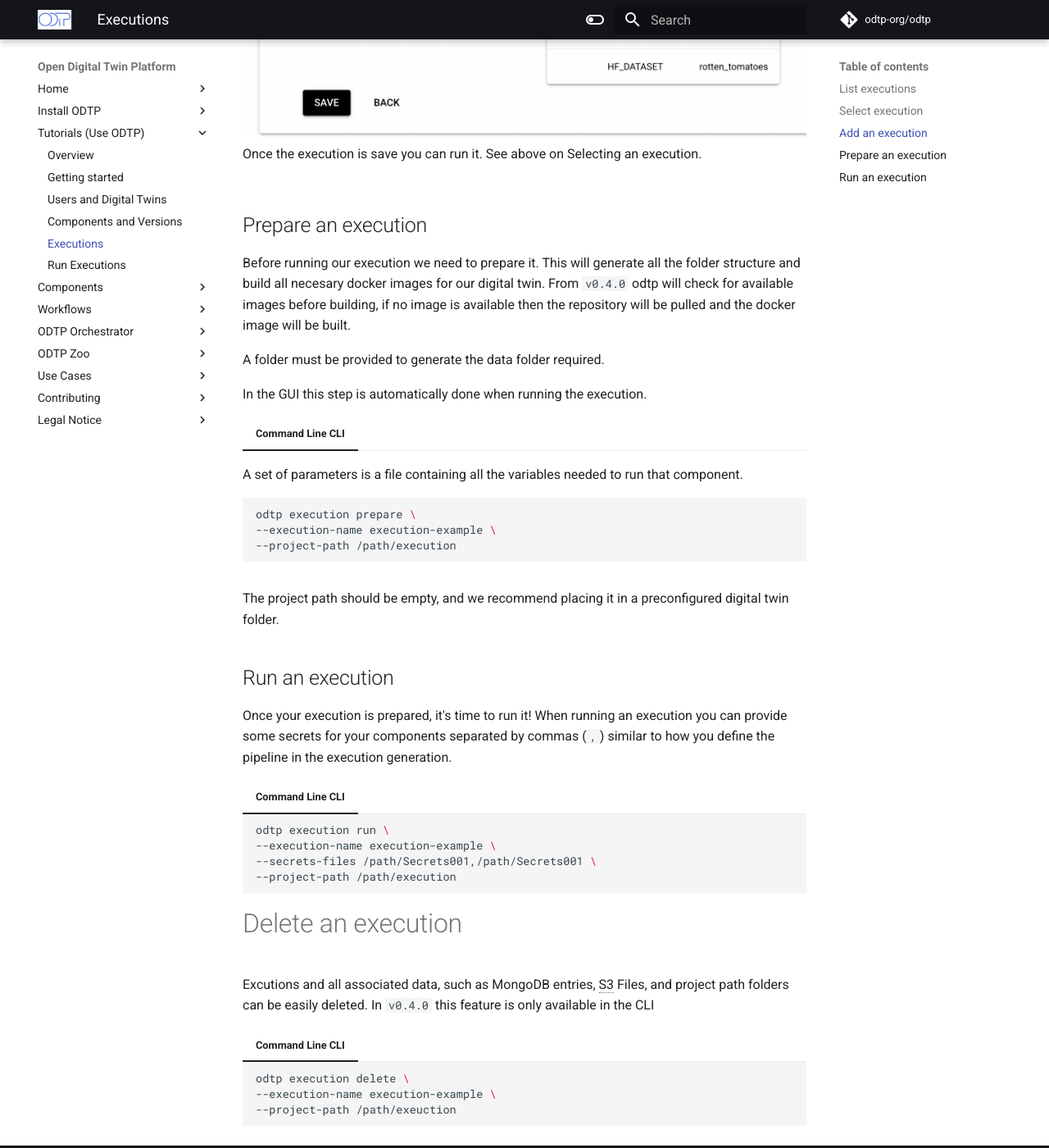
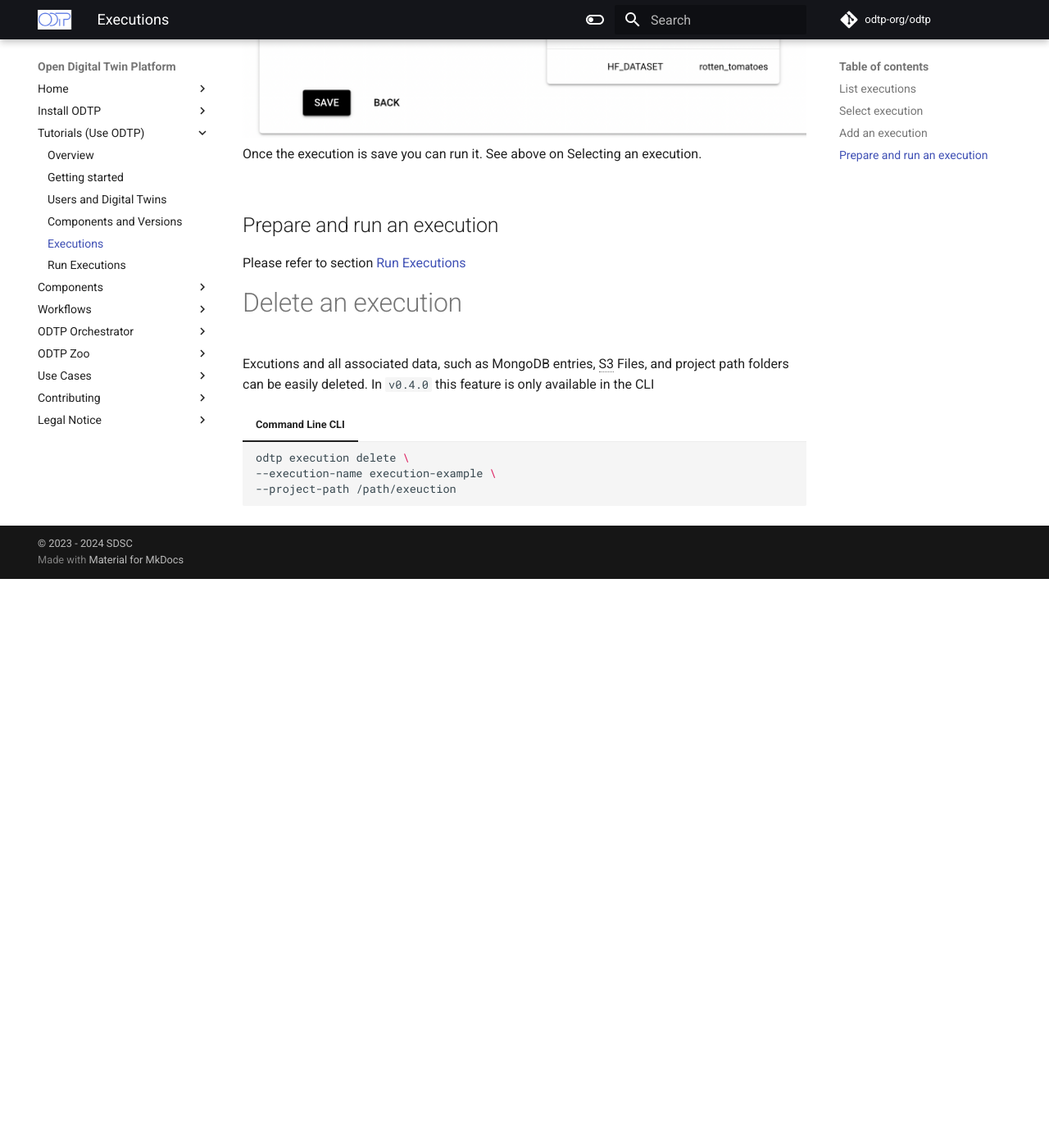
Before and after one commit to odtp-org/odtp-manuals, an MkDocs documentation site: the page built from docs/tutorials/executions.md, in a window 1280 px wide and 1400 px high, scrolled down 7316 px. Shown: the whole window at 82% size. Built offline with MkDocs 1.6.1 and Material for MkDocs 9.7.7, drawn with Linux system fonts in a browser that asks for light colours; a script that is not in the unit is left out; comment, search, counter and statistics services are not loaded; after the commit the page ends 8022 px from its top, so only the background shows below that.

Commit message:
Updated executions and run executions

````diff
--- a/docs/tutorials/executions.md
+++ b/docs/tutorials/executions.md
@@ -130,39 +130,9 @@ These repos help you to setup executions in both CLI and the GUI
     step_ids 65c3ab980c57d37eb076b6bb, 65c3ab980c57d37eb076b6bc
     ```
 
-## Prepare an execution
+## Prepare and run an execution
 
-Before running our execution we need to prepare it. This will generate all the folder structure and build all necesary docker images for our digital twin. From `v0.4.0` odtp will check for available images before building, if no image is available then the repository will be pulled and the docker image will be built.
-
-A folder must be provided to generate the data folder required.
-
-In the GUI this step is automatically done when running the execution.
-
-=== "Command Line CLI"
-
-    A set of parameters is a file containing all the variables needed to run that component.
-
-    ```sh
-    odtp execution prepare \
-    --execution-name execution-example \
-    --project-path /path/execution
-    ```
-
-The project path should be empty, and we recommend placing it in a preconfigured digital twin folder.
-
-## Run an execution
-
-Once your execution is prepared, it's time to run it! When running an execution you can provide some secrets for your components separated by commas (`,`) similar to how you define the pipeline in the execution generation.
-
-=== "Command Line CLI"
-
-    ```sh
-    odtp execution run \
-    --execution-name execution-example \
-    --secrets-files /path/Secrets001,/path/Secrets001 \
-    --project-path /path/execution
-    ```
-
+Please refer to section [Run Executions](https://odtp-org.github.io/odtp-manuals/tutorials/run-executions/)
 
 # Delete an execution
 
````
Also changed, not shown: docs/tutorials/run-executions.md (+10 -7 lines).
